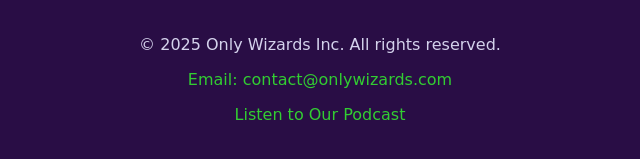
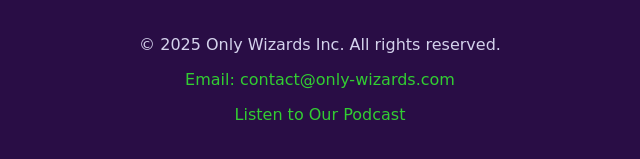
Before and after one commit to Kavzekenza/Flabergast-Random-Spell-Generator-Local, a website: page index.html in a window 1280 px wide. Shown: the part 993-1152 px from the top of the page, 320-960 px from the left. Drawn offline with Linux system fonts and the light colour scheme; a web font is replaced by a local one.

Commit message:
Update email

```diff
--- a/index.html
+++ b/index.html
@@ -111,7 +111,7 @@
             <p>© <span id="year">2025</span> Only Wizards Inc. All rights reserved.</p>
             <p>
                 <a href="mailto:contact@only-wizards.com" style="color: #32CD32; text-decoration: none;">
-                    Email: contact@onlywizards.com
+                    Email: contact@only-wizards.com
                 </a>
             </p>
             <p>
```
